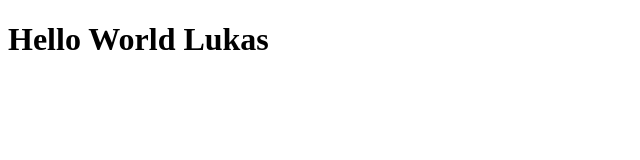
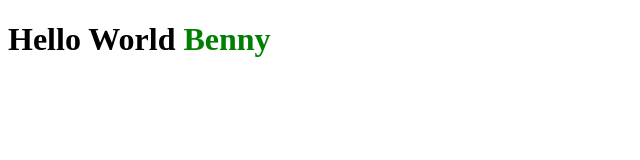
Before and after one commit to Relentl3zz/Der-umfangreiche-Einstieg-in-Vue.js, a Vue app: page / in a window 1280 px wide. Shown: the top 160 px of the page, without its empty margins (0-640 px from the left). Built offline with nearby package versions, Linux system fonts and the light colour scheme.

Commit message:
Lektion 9: Styling dynamisch machen mit v-bind

```diff
--- a/src/App.vue
+++ b/src/App.vue
@@ -1,7 +1,7 @@
 <template>
   <h1>
     Hello World
-    {{ message }}
+    <span v-bind:style="{ color: favoriteColor }"> {{ message }} </span>
   </h1>
 </template>
 
@@ -9,7 +9,8 @@
 export default {
   data() {
     return {
-      message: "Lukas",
+      message: "Benny",
+      favoriteColor: "green",
     };
   },
 };
```
